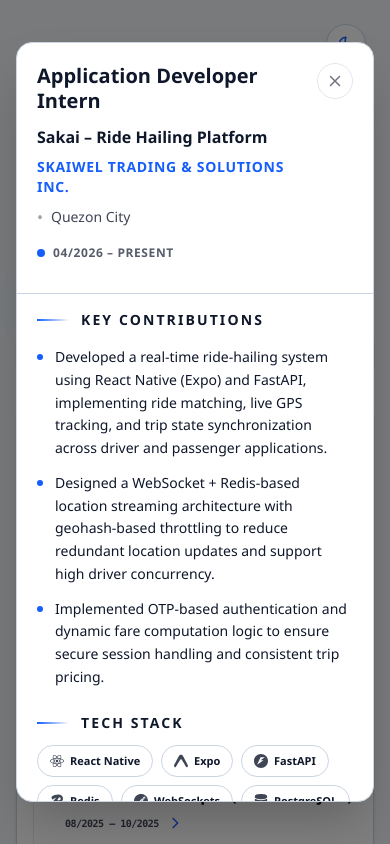
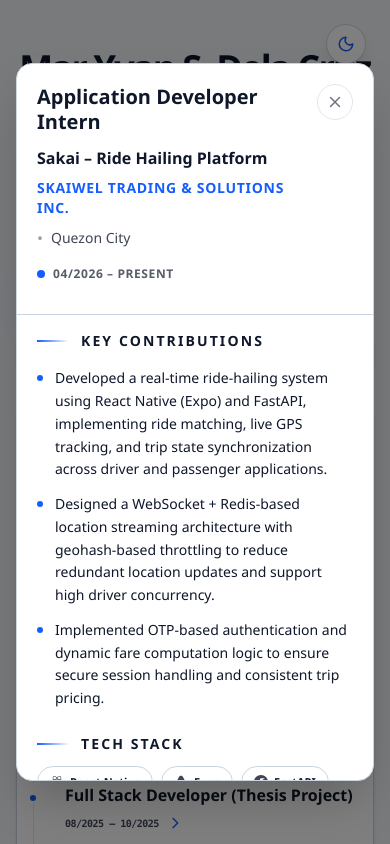
Before and after one commit to mcdofrenchfreis/mcdofrenchfreis.github.io, a React (Vite) app: page / in a window 390 px wide. Both pictures are taken after a click on the element 211 px from the left and 532 px from the top of the page. Shown: the top 844 px of the page. Built offline with nearby package versions, Linux system fonts and the light colour scheme.

Commit message:
refactor: Change experiences modal from fixed-height to responsive max-height

```diff
--- a/src/App.tsx
+++ b/src/App.tsx
@@ -257,17 +257,12 @@
 
   return (
     <div className="fixed inset-0 z-50 flex items-center justify-center p-4 pointer-events-none" onClick={onClose}>
-      {/* Backdrop */}
       <div className="absolute inset-0 bg-black/50 backdrop-enter" />
-
-      {/* Modal */}
       <div
-        className="bg-[var(--card-bg)] border border-[var(--card-border)] w-full max-w-2xl max-h-[90vh] shadow-2xl relative pointer-events-auto drawer-enter overflow-hidden rounded-2xl"
+        className="bg-[var(--card-bg)] border border-[var(--card-border)] w-full max-w-2xl max-h-[85vh] md:max-h-[90vh] shadow-2xl relative pointer-events-auto drawer-enter overflow-hidden rounded-2xl flex flex-col"
         onClick={(e) => e.stopPropagation()}
       >
-        <div className="h-full flex flex-col">
-          {/* Header */}
-          <div className="border-b border-[var(--card-border)] p-5 md:p-6 pb-4 content-stagger-1">
+        <div className="border-b border-[var(--card-border)] p-5 md:p-6 pb-4 content-stagger-1 shrink-0">
           <div className="flex justify-between items-start mb-4">
             <div className="flex-1 pr-4">
               <h2 className="text-xl md:text-2xl font-bold text-[var(--text-primary)] mb-3 leading-tight">{experience.title}</h2>
@@ -294,11 +289,8 @@
             </button>
           </div>
         </div>
-
-          {/* Content */}
         <div className="flex-1 overflow-y-auto p-5 md:p-6 pt-4">
           <div className="space-y-6">
-              {/* Key Contributions */}
             <div className="content-stagger-2">
               <div className="flex items-center gap-3 mb-4">
                 <div className="w-8 h-0.5 bg-gradient-to-r from-blue-600 to-transparent"></div>
@@ -315,8 +307,6 @@
                 ))}
               </ul>
             </div>
-
-              {/* Tech Stack */}
             <div className="content-stagger-3">
               <div className="flex items-center gap-3 mb-3">
                 <div className="w-8 h-0.5 bg-gradient-to-r from-blue-600 to-transparent"></div>
@@ -332,8 +322,6 @@
                 ))}
               </div>
             </div>
-
-              {/* Documents Link */}
             {experience.documentLink && (
               <div className="pt-4 border-t border-[var(--card-border)] opacity-0" style={{
                 animation: 'slideInFromBottom 0.5s ease-out 0.6s both'
@@ -349,7 +337,6 @@
                 </a>
               </div>
             )}
-            </div>
           </div>
         </div>
       </div>
```
Lines whose indentation alone changed are shown as unchanged.
